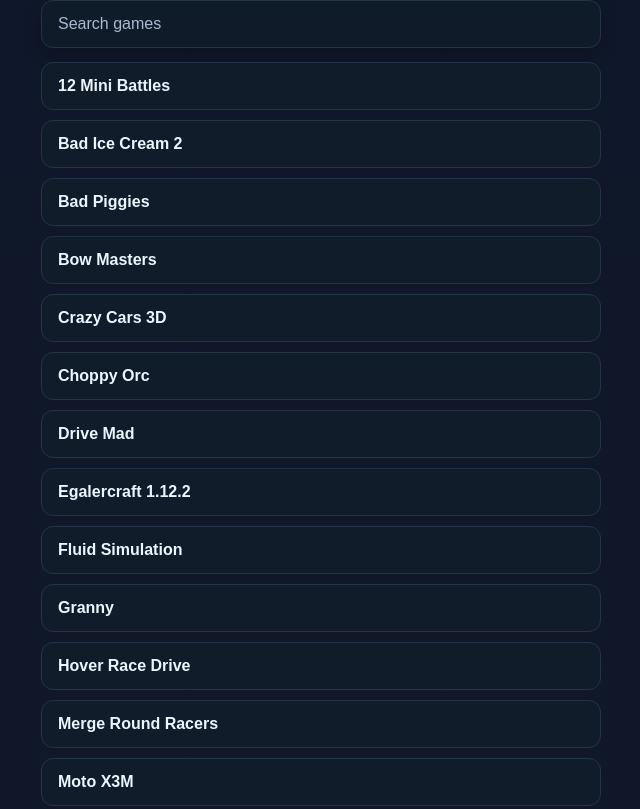
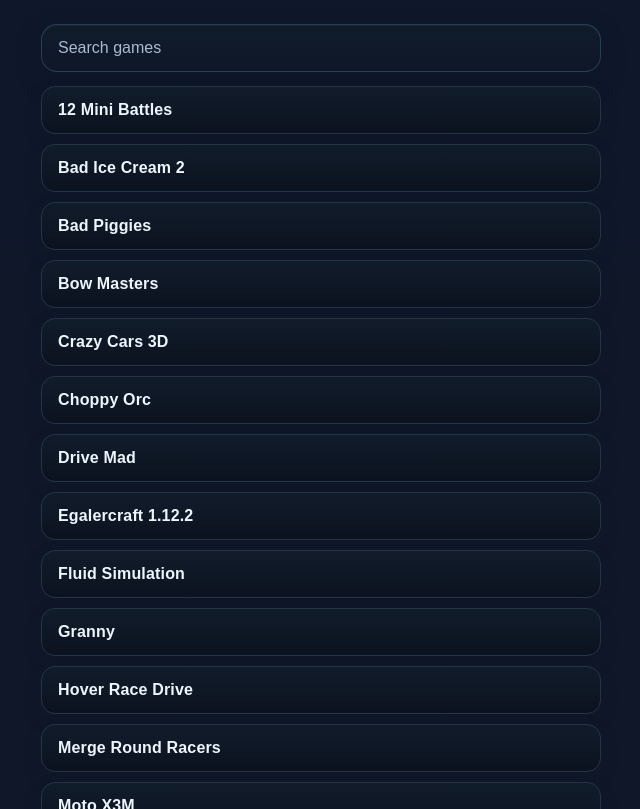
Before and after one commit to geodmeeeeee/basicgames, a plain HTML site: page index.html in a window 1280 px wide. Shown: the top 809 px of the page, without its empty margins (319-959 px from the left). Drawn offline with Linux system fonts and the light colour scheme; no server answers.

Commit message:
ijpfeijfeijffa

```diff
--- a/styles.css
+++ b/styles.css
@@ -6,37 +6,49 @@
   --text: #edf6ff;
   --muted: #a9bad1;
   --accent: #7dd3fc;
+  --accent-strong: #38bdf8;
 }
 
 * {
   box-sizing: border-box;
 }
 
+html {
+  background: var(--bg);
+  height: 100%;
+}
+
 body {
   margin: 0;
   min-height: 100vh;
+  min-height: 100dvh;
   display: grid;
   place-items: center;
   background: linear-gradient(180deg, #0f172a 0%, #111827 100%);
   color: var(--text);
   font-family: Arial, Helvetica, sans-serif;
+  overflow-x: hidden;
+  overscroll-behavior-y: none;
+  -webkit-overflow-scrolling: touch;
 }
 
 .shell {
   width: min(560px, calc(100% - 28px));
+  padding: 24px 0;
 }
 
 #searchInput {
   width: 100%;
   margin-bottom: 14px;
   padding: 14px 16px;
-  border: 1px solid var(--border);
-  border-radius: 12px;
-  background: rgba(17, 28, 43, 0.9);
+  border: 1px solid rgba(125, 211, 252, 0.2);
+  border-radius: 16px;
+  background: linear-gradient(180deg, rgba(17, 28, 43, 0.96), rgba(15, 23, 42, 0.92));
   color: var(--text);
   font-size: 1rem;
   outline: none;
-  box-shadow: 0 8px 18px rgba(0, 0, 0, 0.2);
+  box-shadow: 0 10px 24px rgba(15, 23, 42, 0.42), inset 0 1px 0 rgba(255, 255, 255, 0.04);
+  transition: border-color 0.18s ease, box-shadow 0.18s ease, transform 0.18s ease;
 }
 
 #searchInput::placeholder {
@@ -44,8 +56,9 @@
 }
 
 #searchInput:focus {
-  border-color: var(--accent);
-  box-shadow: 0 0 0 3px rgba(125, 211, 252, 0.12), 0 8px 18px rgba(0, 0, 0, 0.2);
+  border-color: rgba(125, 211, 252, 0.8);
+  box-shadow: 0 0 0 3px rgba(125, 211, 252, 0.14), 0 12px 28px rgba(15, 23, 42, 0.5);
+  transform: translateY(-1px);
 }
 
 .game-list {
@@ -57,15 +70,16 @@
 }
 
 .game-item {
-  background: var(--panel);
   border: 1px solid var(--border);
-  border-radius: 12px;
-  transition: background 0.15s ease, border-color 0.15s ease, transform 0.15s ease;
+  border-radius: 14px;
+  background: linear-gradient(180deg, rgba(17, 28, 43, 0.96), rgba(11, 18, 30, 0.94));
+  box-shadow: 0 8px 18px rgba(15, 23, 42, 0.24);
+  transition: transform 0.16s ease, border-color 0.16s ease, box-shadow 0.16s ease;
 }
 
 .game-item:hover {
-  background: var(--panel-hover);
-  border-color: #2f465d;
+  border-color: rgba(125, 211, 252, 0.5);
+  box-shadow: 0 12px 24px rgba(15, 23, 42, 0.32);
   transform: translateY(-1px);
 }
 
@@ -75,4 +89,10 @@
   color: var(--text);
   text-decoration: none;
   font-weight: 700;
+  letter-spacing: 0.01em;
 }
+
+.game-item a:hover,
+.game-item a:focus-visible {
+  color: #f8fbff;
+}
```
